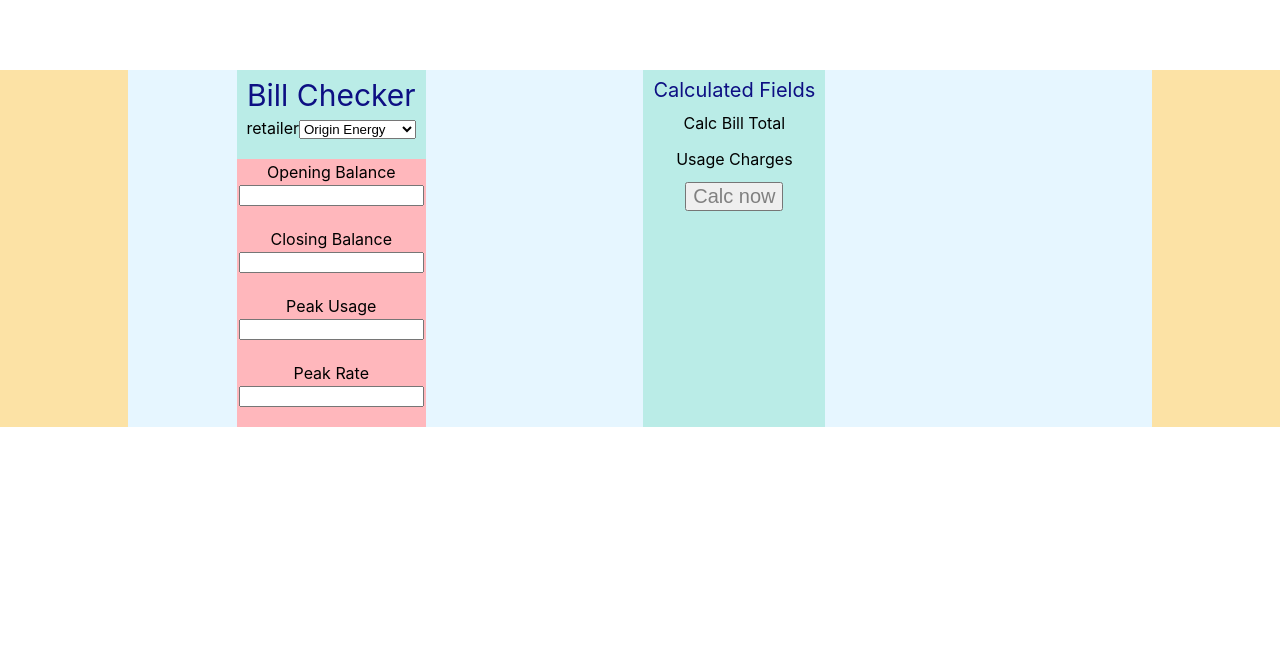
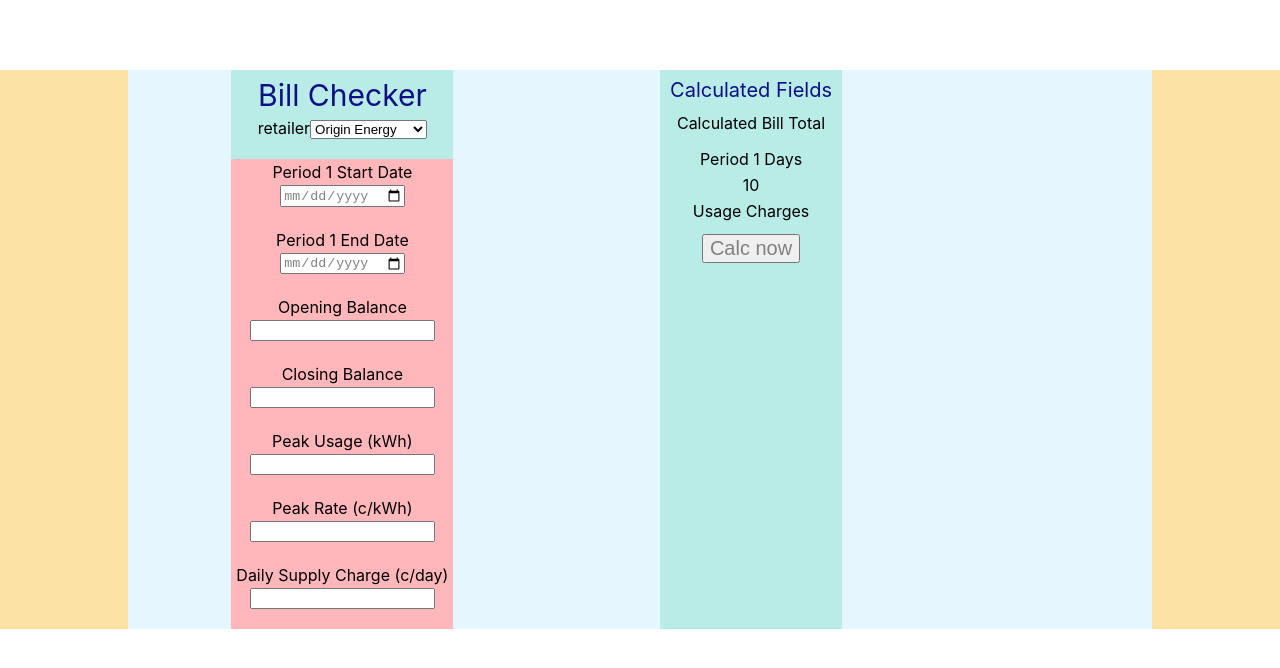
Before and after one commit to carlprins/react-gh-checker, a React (Create React App) app: page / in a window 1280 px wide. Shown: the top 668 px of the page. Built offline with nearby package versions, Linux system fonts and the light colour scheme.

Commit message:
Add Date Diff functionality for period 1

```diff
--- a/package.json
+++ b/package.json
@@ -4,9 +4,11 @@
   "private": true,
   "homepage": "https://carlprins.github.io/react-gh-checker",
   "dependencies": {
+    "moment": "^2.24.0",
     "npm": "^6.11.3",
     "react": "^16.10.1",
     "react-dom": "^16.10.1",
+    "react-moment": "^0.9.6",
     "react-scripts": "3.1.2"
   },
   "scripts": {
--- a/src/Requirements/Requirements.js
+++ b/src/Requirements/Requirements.js
@@ -20,14 +20,14 @@ const reqFields = [
         options: retailers.map(retailer => retailer.name)
     }, {
         id: 2,
-        name: "billStartDate",
-        alias: "Bill Start Date",
+        name: "period1StartDate",
+        alias: "Period 1 Start Date",
         type: "date",
         options: []
     }, {
         id: 3,
-        name: "billEndDate",
-        alias: "Bill End Date",
+        name: "period1EndDate",
+        alias: "Period 1 End Date",
         type: "date",
         options: []
     }, {
@@ -43,28 +43,21 @@ const reqFields = [
         type: "number",
         options: []
     },{
-        id: 4,
-        name: "periodStartDate",
-        alias: "Period Start Date",
-        type: "date",
-        options: []
-
-    }, {
-        id: 5,
-        name: "periodEndDate",
-        alias: "Period End Date",
-        type: "date",
-        options: []
-    }, {
         id: 6,
         name: "peakUsage",
-        alias: "Peak Usage",
+        alias: "Peak Usage (kWh)",
         type: "number",
         options: []
     }, {
         id: 7,
         name: "peakRate",
-        alias: "Peak Rate",
+        alias: "Peak Rate (c/kWh)",
+        type: "number",
+        options: []
+    }, {
+        id: 8,
+        name: "dailySupplyCharge",
+        alias: "Daily Supply Charge (c/day)",
         type: "number",
         options: []
     }
--- a/src/formContainer/formContainer.js
+++ b/src/formContainer/formContainer.js
@@ -1,4 +1,5 @@
 import React from 'react';
+import moment from 'react-moment';
 import FormSection from '../formSection/formSection';
 import './formContainer.css';
 import reqFields from '../Requirements/Requirements';
@@ -10,13 +11,16 @@ class FormContainer extends React.Component {
     constructor(props){
         super(props)
         this.state = {
-            billTotal: '',
+            retailer: "",
             openingBalance: '',
             closingBalance: '',
-            retailer: "",
+            calcBillTotal: '',
+            period1StartDate: '',
+            period1EndDate: '',
+            calcPeriod1Days: '10',
             peakUsage: '',
             peakRate: '',
-            usageCharges: '',
+            calcUsageCharges: '',
 
         }
         this.handleChange = this.handleChange.bind(this);
@@ -26,8 +30,12 @@ class FormContainer extends React.Component {
     calcFields(){
         let billTotal = this.state.closingBalance - this.state.openingBalance
         let usageCharges = this.state.peakUsage * this.state.peakRate /100
-        this.setState( { billTotal: billTotal } )
-        this.setState( { usageCharges: usageCharges} )
+        let a = new Date(this.state.period1StartDate)
+        let b = new Date(this.state.period1EndDate)
+        let period1Days = (b-a)/(1000 * 60 * 60 *24)+1
+        this.setState( { calcBillTotal: billTotal } )
+        this.setState( { calcUsageCharges: usageCharges} )
+        this.setState( { calcPeriod1Days: period1Days } )
     }
     handleChange = async (e) => {
         const value = e.target.value
@@ -46,16 +54,20 @@ class FormContainer extends React.Component {
                             return <FormInput name={field.name} alias={field.alias} type={field.type} onChange={this.handleChange} Calc={this.calcFields} />
                         } else if (field.type === "dropdown") {
                             return <FormSelect name={field.name} alias={field.alias} options={field.options} onChange={this.handleChange} />
+                        } else if (field.type === "date") {
+                            return <FormInput name={field.name} alias={field.alias} type={field.type} onChange={this.handleChange} Calc={this.calcFields} />
                         }
 
                     })}
                 </div>
                 <div className="CalcFields">
                     <h2>Calculated Fields</h2>
-                    <p>Calc Bill Total</p>
-                    <p>{this.state.billTotal}</p>
+                    <p>Calculated Bill Total</p>
+                    <p>{this.state.calcBillTotal}</p>
+                    <p>Period 1 Days</p>
+                    <p>{this.state.calcPeriod1Days}</p>
                     <p>Usage Charges</p>
-                    <p>{this.state.usageCharges}</p>
+                    <p>{this.state.calcUsageCharges}</p>
                     <input className="Button" type="button" onClick={this.calcFields} value="Calc now"></input>
                 </div>
                 <div>
```
Also changed, not shown: 1 other file (tests, documents, lock files or other folders).
